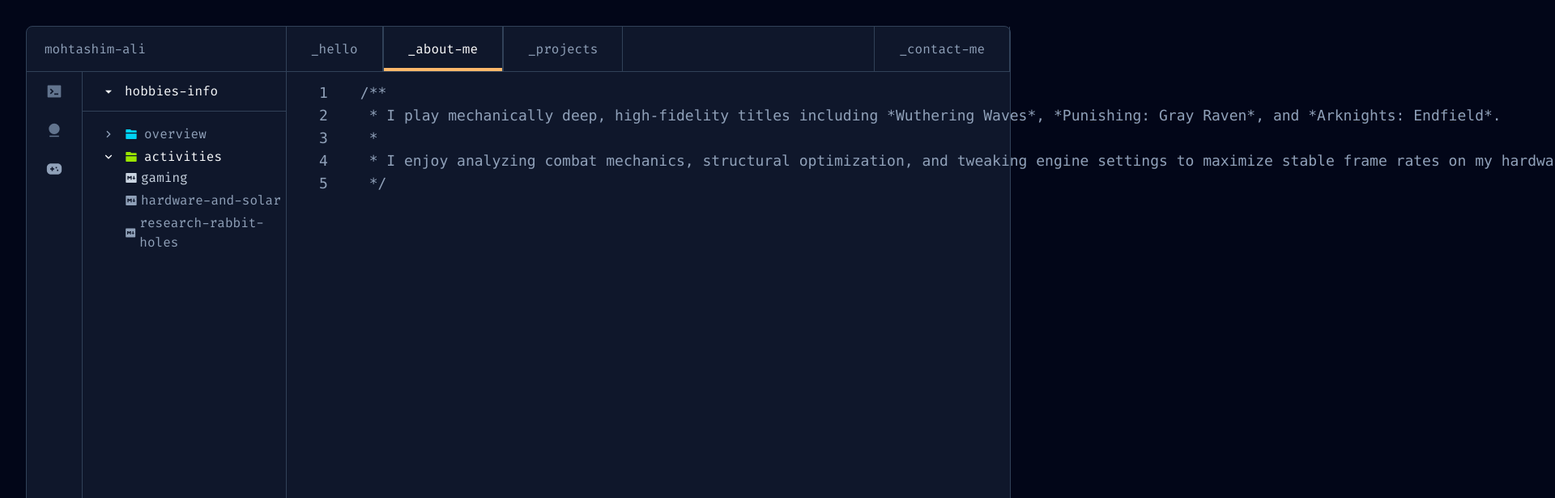
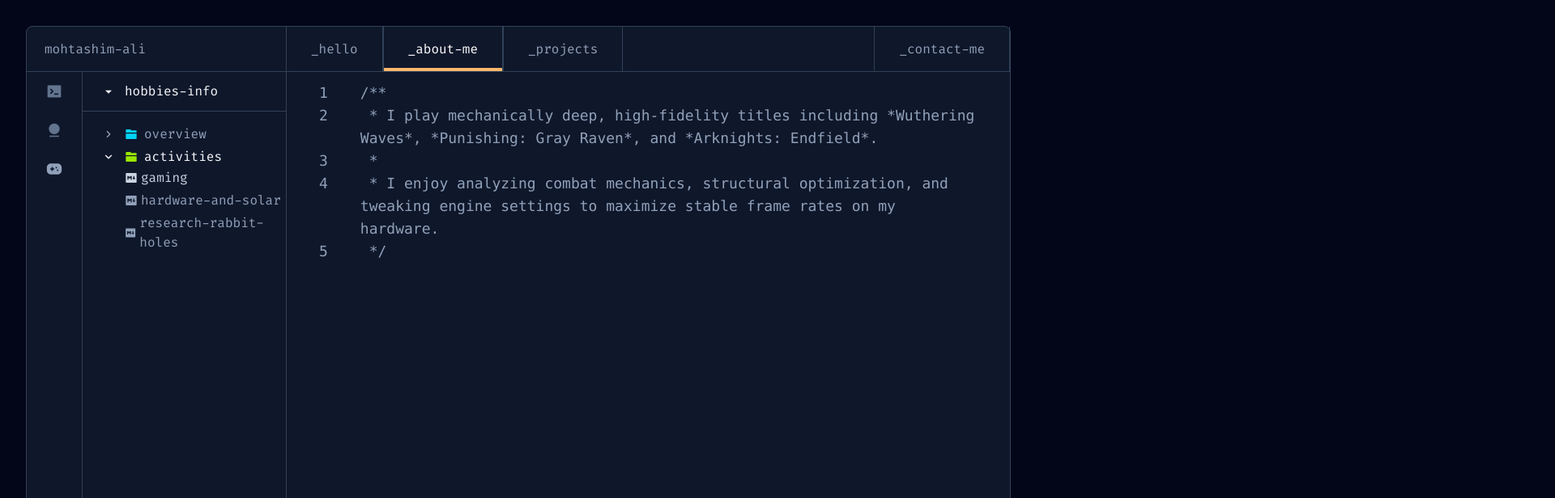
Before and after one commit to MohtashimAli85/portfolio, a Next.js app: page /profile/hobbies/gaming in a window 1280 px wide. Shown: the top 616 px of the page at 81% size, 1920 px wide, since content can reach past the window. Built offline with nearby package versions, Linux system fonts and the light colour scheme.

Commit message:
Trim whitespace in FileContent component and update CSS class for better formatting

```diff
--- a/src/components/ui/file.tsx
+++ b/src/components/ui/file.tsx
@@ -6,11 +6,11 @@ const FileContent = ({ children }: { children: React.ReactNode }) => {
     ...(children
       ?.toString()
       .split("\n")
-      .map((line) => ` * ${line}`) || []),
+      .map((line) => ` * ${line.trim()}`) || []),
     " */",
   ].map((text, index) => ({ lineNumber: index + 1, text }));
   return (
-    <div className="[counter-reset:line] whitespace-pre font-mono xl:text-lg text-theme-foreground">
+    <div className="[counter-reset:line] whitespace-pre-wrap font-mono xl:text-lg text-theme-foreground">
       {formattedLines.map((line) => (
         <div
           key={line.lineNumber}
```
